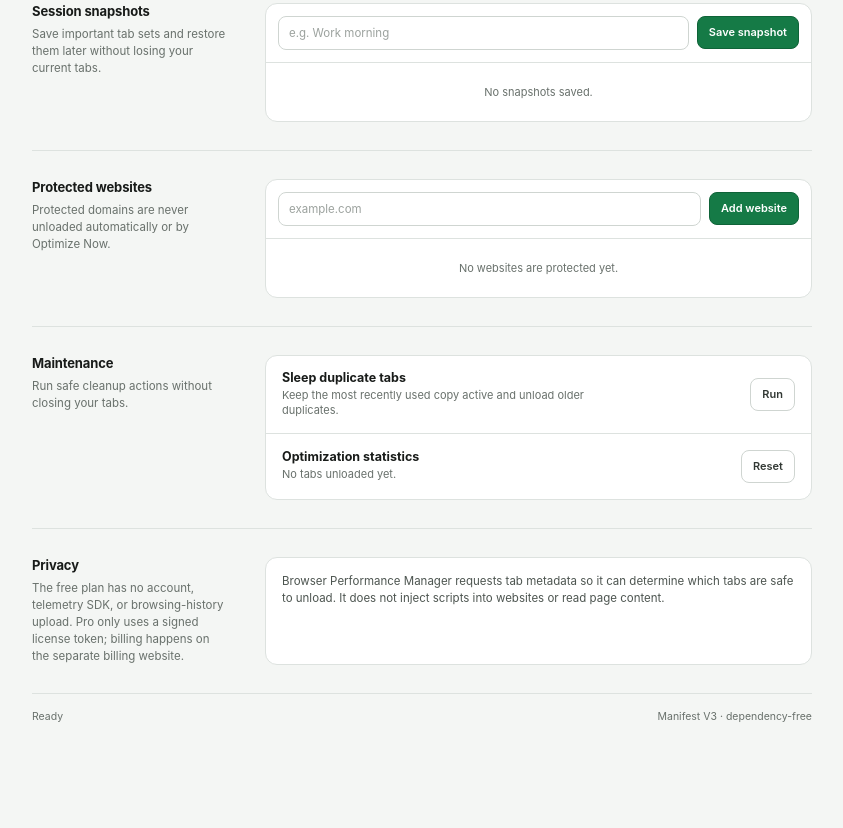
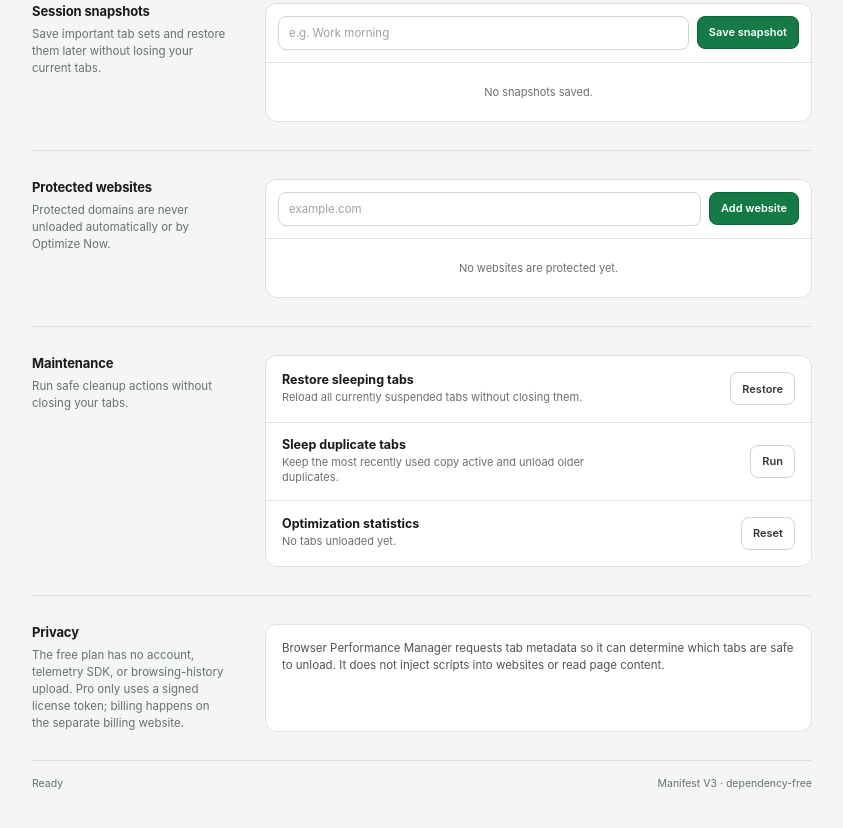
Before and after one commit to matthewcodergamer/RamOptimizer, a browser extension: page options.html in a window 1280 px wide. Shown: the part 978-1806 px from the top of the page, without its empty margins (218-1061 px from the left). Before the commit the page ends 1749 px from the top, so only its background shows below. Drawn offline with Linux system fonts and the light colour scheme.

Commit message:
Add restore sleeping tabs control

```diff
--- a/options.html
+++ b/options.html
@@ -171,6 +171,13 @@
       <div class="action-list">
         <div class="action-row">
           <div>
+            <strong>Restore sleeping tabs</strong>
+            <span>Reload all currently suspended tabs without closing them.</span>
+          </div>
+          <button id="restoreTabsButton" class="secondary-button" type="button">Restore</button>
+        </div>
+        <div class="action-row">
+          <div>
             <strong>Sleep duplicate tabs</strong>
             <span>Keep the most recently used copy active and unload older duplicates.</span>
           </div>
```
